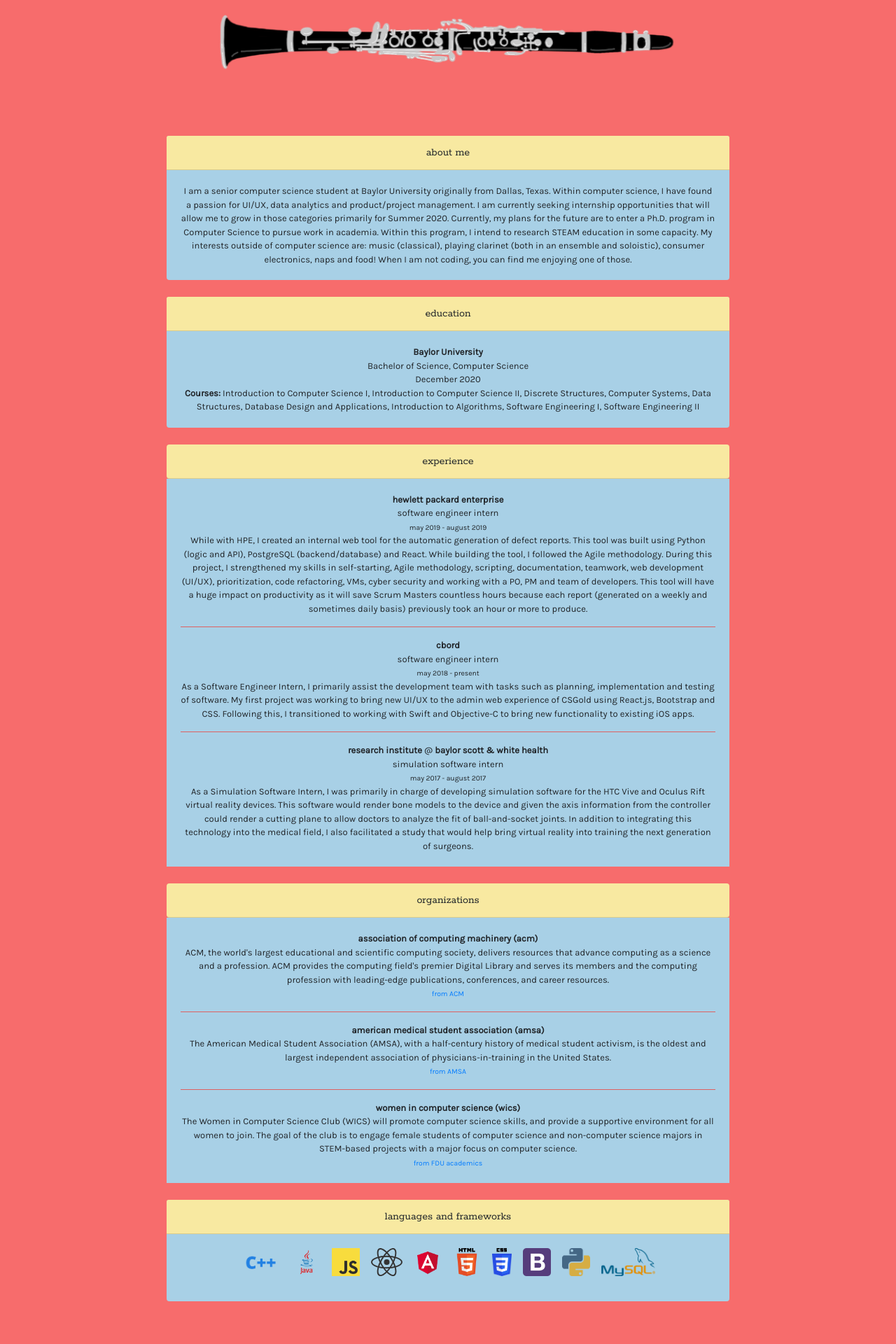
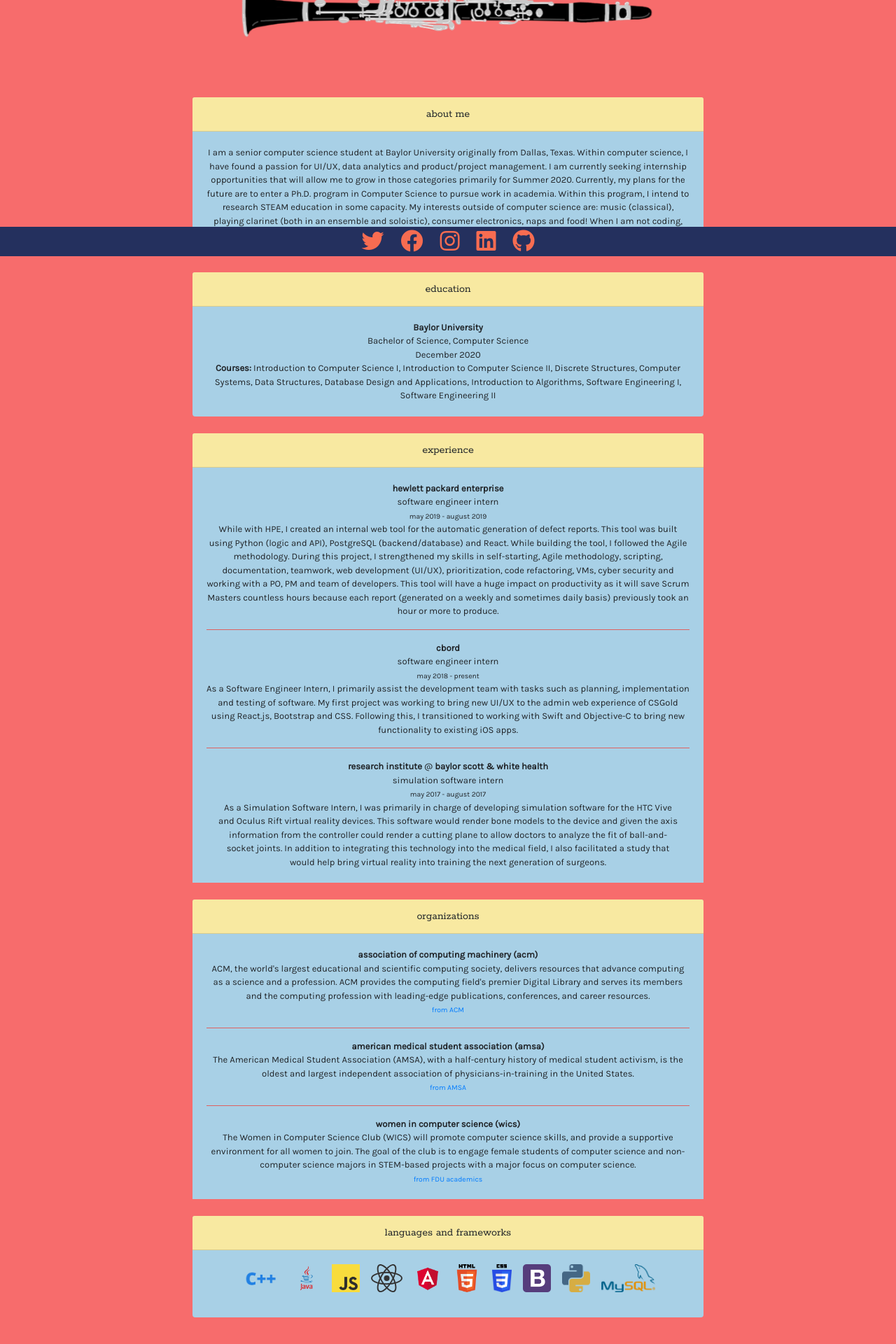
Before and after one commit to mrdariussherman/new-web-resume, a React (Create React App) app: page / in a window 1280 px wide. Shown: the part 434-2354 px from the top of the page at 70% size. Before the commit the page ends 2317 px from the top, so only its background shows below. Built offline with nearby package versions, Linux system fonts and the light colour scheme.

Commit message:
rough draft

```diff
--- a/package.json
+++ b/package.json
@@ -12,6 +12,7 @@
     "react-dom": "^16.8.6",
     "react-helmet": "^5.2.1",
     "react-scripts": "3.0.1",
+    "react-social-media-bar": "^0.0.4",
     "typescript": "^3.5.2"
   },
   "scripts": {
@@ -36,5 +37,8 @@
       "last 1 firefox version",
       "last 1 safari version"
     ]
+  },
+  "devDependencies": {
+    "@fortawesome/fontawesome-free": "^5.9.0"
   }
 }
--- a/public/index.html
+++ b/public/index.html
@@ -21,6 +21,7 @@
     -->
     <title>darius sherman</title>
     <link href="https://fonts.googleapis.com/css?family=Karla|Quicksand|Roboto+Mono|Rokkitt|Source+Code+Pro&display=swap" rel="stylesheet">
+    <link rel="stylesheet" href="https://maxcdn.bootstrapcdn.com/font-awesome/4.6.1/css/font-awesome.min.css">
   </head>
   <body>
     <noscript>You need to enable JavaScript to run this app.</noscript>
--- a/src/App.css
+++ b/src/App.css
@@ -4,6 +4,21 @@
   font-family: 'Source Code Pro', monospace;
   font-size: small;
   letter-spacing: .2em;
+}
+
+.App-footer {
+    background-color: #24305e;
+    color: #f76c51;
+    font-family: 'Source Code Pro', monospace;
+    position: fixed;
+    left: 0;
+    bottom: 0;
+    width: 100%;
+    right: 100%;
+}
+
+a span{
+  color: #f76c51;
 }
 
 .Experience {
--- a/src/edc.js
+++ b/src/edc.js
@@ -4,8 +4,8 @@
 export class EDC extends React.Component {
     render() {
         return(
-            <div className="container-fluid pt-5">
-                <img className="img-fluid ma" alt="Essentials" src={pic}/>
+            <div className="container-fluid">
+                <img className="img-fluid pt-5" alt="Essentials" src={pic}/>
             </div>
         );
     }
--- a/src/education.js
+++ b/src/education.js
@@ -4,9 +4,7 @@
     render() {
         return (
             <div className="card border-0 rounded body-color mt-4">
-                <div className="card-header header-color">
-                    education
-                </div>
+                <div className="card-header header-color">education</div>
                 <div className="card-body">
                     <b>Baylor University</b> <br/>
                     Bachelor of Science, Computer Science <br/>
--- a/src/experience.js
+++ b/src/experience.js
@@ -3,13 +3,10 @@
 export class Experience extends React.Component {
     render() {
         return (
-            <div className="container p-0 mt-4">
-                <div className="card-header rounded header-color">
-                    experience
-                </div>
+            <div className="card border-0 rounded body-color mt-4">
+                <div className="card-header header-color">experience</div>
                 <div className="card-body body-color">
-                    <div className="row text-center align-content-center">
-                        <div className="col">
+                    <div>
                         <b>hewlett packard enterprise</b> <br/>
                         software engineer intern <br/>
                         <small>may 2019 - august 2019</small> <br/>
@@ -22,10 +19,8 @@
                         productivity as it will save Scrum Masters countless hours because each report (generated
                         on a weekly and sometimes daily basis) previously took an hour or more to produce.
                     </div>
-                    </div>
                     <hr/>
-                    <div className="row text-center align-content-center">
-                        <div className="col">
+                    <div>
                         <b>cbord</b> <br/>
                         software engineer intern <br/>
                         <small>may 2018 - present</small> <br/>
@@ -35,9 +30,7 @@
                         this, I transitioned to working with Swift and Objective-C to bring new functionality to
                         existing iOS apps.
                     </div>
-                    </div>
                     <hr/>
-                    <div className="row text-center align-content-center">
                     <div className="col">
                         <b>research institute</b> @ <b>baylor scott & white health</b> <br/>
                         simulation software intern<br/>
@@ -52,7 +45,6 @@
                     </div>
                 </div>
             </div>
-            </div>
         );
     }
 }
--- /dev/null
+++ b/src/footer.js
@@ -0,0 +1,28 @@
+import React from 'react';
+import '@fortawesome/fontawesome-free/css/all.css';
+
+export class Footer extends React.Component {
+    render() {
+        return(
+            <footer className="App-footer align-items-center">
+                <div className="py-1 align-middle text-center">
+                    <a target="_blank" rel="noopener noreferrer" href="https://www.twitter.com/mrdariussherman">
+                        <span className="fab fa-2x fa-twitter mr-4"/>
+                    </a>
+                    <a target="_blank" rel="noopener noreferrer" href="https://www.facebook.com/mrdariussherman">
+                        <span className="fab fa-2x fa-facebook mr-4"/>
+                    </a>
+                    <a target="_blank" rel="noopener noreferrer" href="https://www.instagram.com/mrdariussherman">
+                        <span className="fab fa-2x fa-instagram mr-4"/>
+                    </a>
+                    <a target="_blank" rel="noopener noreferrer" href="https://www.linkedin.com/in/dariussherman/">
+                        <span className="fab fa-2x fa-linkedin mr-4"/>
+                    </a>
+                    <a target="_blank" rel="noopener noreferrer" href="https://www.github.com/mrdariussherman">
+                        <span className="fab fa-2x fa-github"/>
+                    </a>
+                </div>
+            </footer>
+        );
+    }
+}
--- a/src/header.js
+++ b/src/header.js
@@ -4,7 +4,7 @@
     render() {
         return(
             <header className="container-fluid text-center App-header py-4 fixed-top">
-                darius sherman
+                <label>darius sherman</label>
             </header>
         );
     }
--- a/src/languages.js
+++ b/src/languages.js
@@ -14,8 +14,8 @@
 export class Languages extends React.Component {
     render() {
         return (
-            <div className="card border-0 rounded body-color mt-4">
-                <div className="card-header header-color">
+            <div className="card border-0 body-color mt-4">
+                <div className="card-header header-color text-center">
                     languages and frameworks
                 </div>
                 <div id="information" className="card-body">
--- a/src/organizations.js
+++ b/src/organizations.js
@@ -3,13 +3,12 @@
 export class Organzations extends React.Component {
     render(){
         return (
-            <div className="container p-0 mt-4">
-                <div className="card-header rounded header-color">
+            <div className="card border-0 rounded body-color mt-4">
+                <div className="card-header header-color">
                     organizations
                 </div>
                 <div className="card-body body-color">
-                    <div className="row text-center align-content-center">
-                        <div className="col">
+                    <div>
                         <b>association of computing machinery (acm)</b> <br/>
                         ACM, the world's largest educational and scientific computing society, delivers resources
                         that advance computing as a science and a profession. ACM provides the computing field's
@@ -17,20 +16,16 @@
                         leading-edge publications, conferences, and career resources. <br/>
                         <small><a href="http://www.acm.org/">from ACM</a></small>
                     </div>
-                    </div>
                     <hr/>
-                    <div className="row text-center align-content-center">
-                        <div className="col">
+                    <div>
                         <b>american medical student association (amsa)</b> <br/>
                         The American Medical Student Association (AMSA), with a half-century history of medical
                         student activism, is the oldest and largest independent association of
                         physicians-in-training in the United States. <br/>
                         <small><a href="https://www.amsa.org/">from AMSA</a></small>
                     </div>
-                    </div>
                     <hr/>
-                    <div className="row text-center align-content-center">
-                        <div className="col">
+                    <div>
                         <b>women in computer science (wics)</b> <br/>
                         The Women in Computer Science Club (WICS) will promote computer science skills, and provide
                         a supportive environment for all women to join. The goal of the club is to engage female
@@ -40,7 +35,6 @@
                     </div>
                 </div>
             </div>
-            </div>
         );
     }
 }
--- a/src/resume.js
+++ b/src/resume.js
@@ -5,58 +5,52 @@
 import * as Education from "./education";
 import * as Experience from "./experience";
 import * as Organizations from './organizations';
-import * as Languages from './languages'
+import * as Languages from './languages';
+import * as Footer from './footer';
 
 export class Resume extends React.Component {
     render() {
         return(
-          <div className="container-fluid text-center align-content-center mb-4">
-              <div className="row align-content-center text-center">
-                  <div className="col">
+          <div className="container text-center">
+              <div className="row sticky-top">
+                  <div className="col align-self-center">
                       <Header.Header/>
                   </div>
               </div>
-              <div className="row align-content-center text-center">
-                  <div className="col-2"/>
-                  <div className="col">
+              <div className="row justify-content-center">
+                  <div className="col-8 align-self-center">
                       <EDC.EDC/>
                   </div>
-                  <div className="col-2"/>
               </div>
-              <div className="row align-content-center text-center">
-                  <div className="col-2"/>
-                  <div className="col-8">
+              <div className="row justify-content-center">
+                  <div className="col-8 align-self-center">
                       <About.About/>
                   </div>
-                  <div className="col-2"/>
               </div>
-              <div className="row align-content-center text-center">
-                  <div className="col-2"/>
-                  <div className="col-8">
+              <div className="row justify-content-center">
+                  <div className="col-8 align-self-center">
                       <Education.Education/>
                   </div>
-                  <div className="col-2"/>
               </div>
-              <div className="row align-content-center text-center">
-                  <div className="col-2"/>
-                  <div className="col-8">
+              <div className="row justify-content-center">
+                  <div className="col-8 align-self-center">
                       <Experience.Experience/>
                   </div>
-                  <div className="col-2"/>
               </div>
-              <div className="row align-content-center text-center">
-                  <div className="col-2"/>
-                  <div className="col-8">
+              <div className="row justify-content-center">
+                  <div className="col-8 align-self-center">
                       <Organizations.Organzations/>
                   </div>
-                  <div className="col-2"/>
               </div>
-              <div className="row align-content-center text-center">
-                  <div className="col-2"/>
-                  <div className="col-8">
+              <div className="row justify-content-center mb-5 pb-3">
+                  <div className="col-8 align-self-center">
                       <Languages.Languages/>
                   </div>
-                  <div className="col-2"/>
+              </div>
+              <div className="row">
+                  <div className="col">
+                      <Footer.Footer/>
+                  </div>
               </div>
           </div>
         );
```
Also changed, not shown: 1 other file (tests, documents, lock files or other folders). Lines whose indentation alone changed are shown as unchanged.
